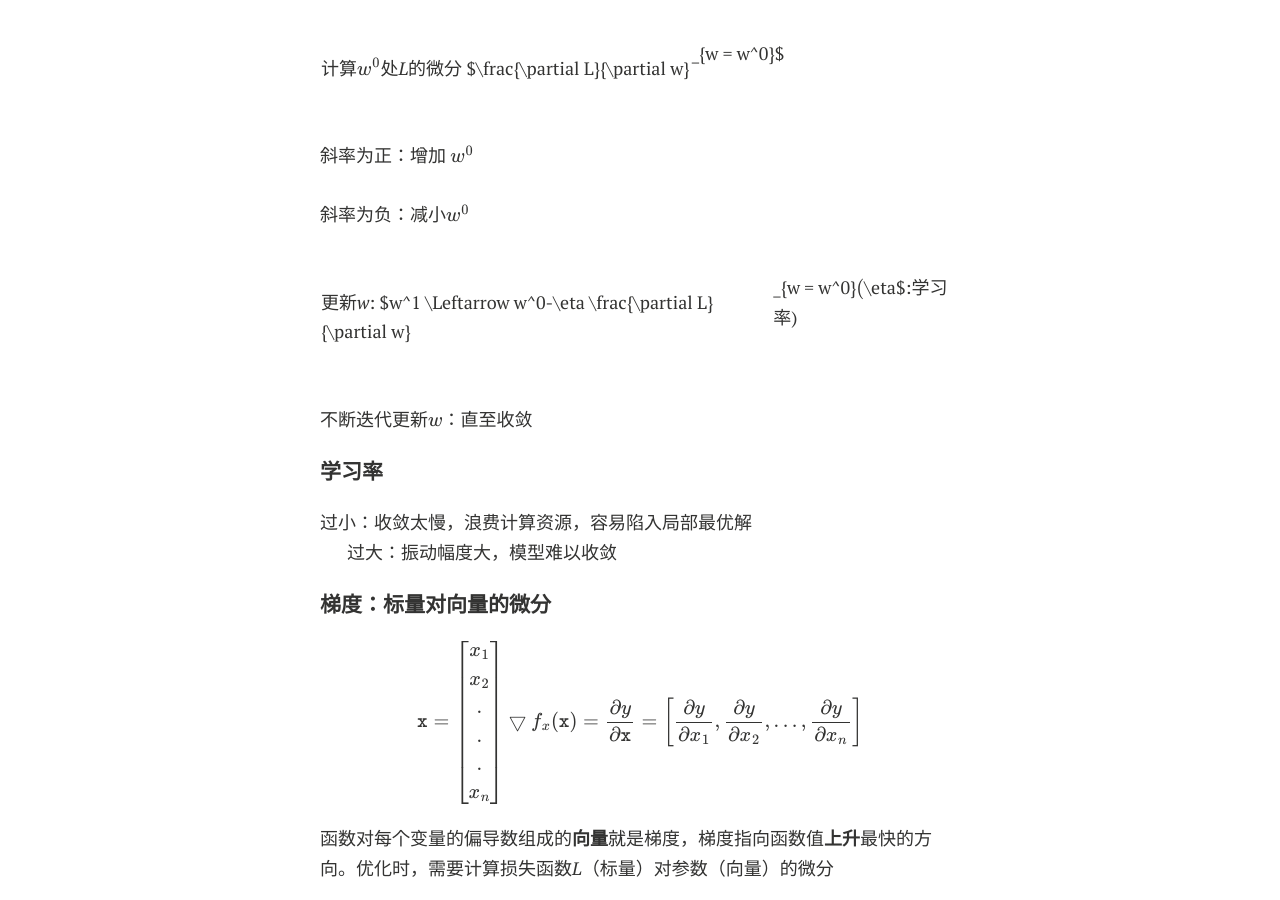
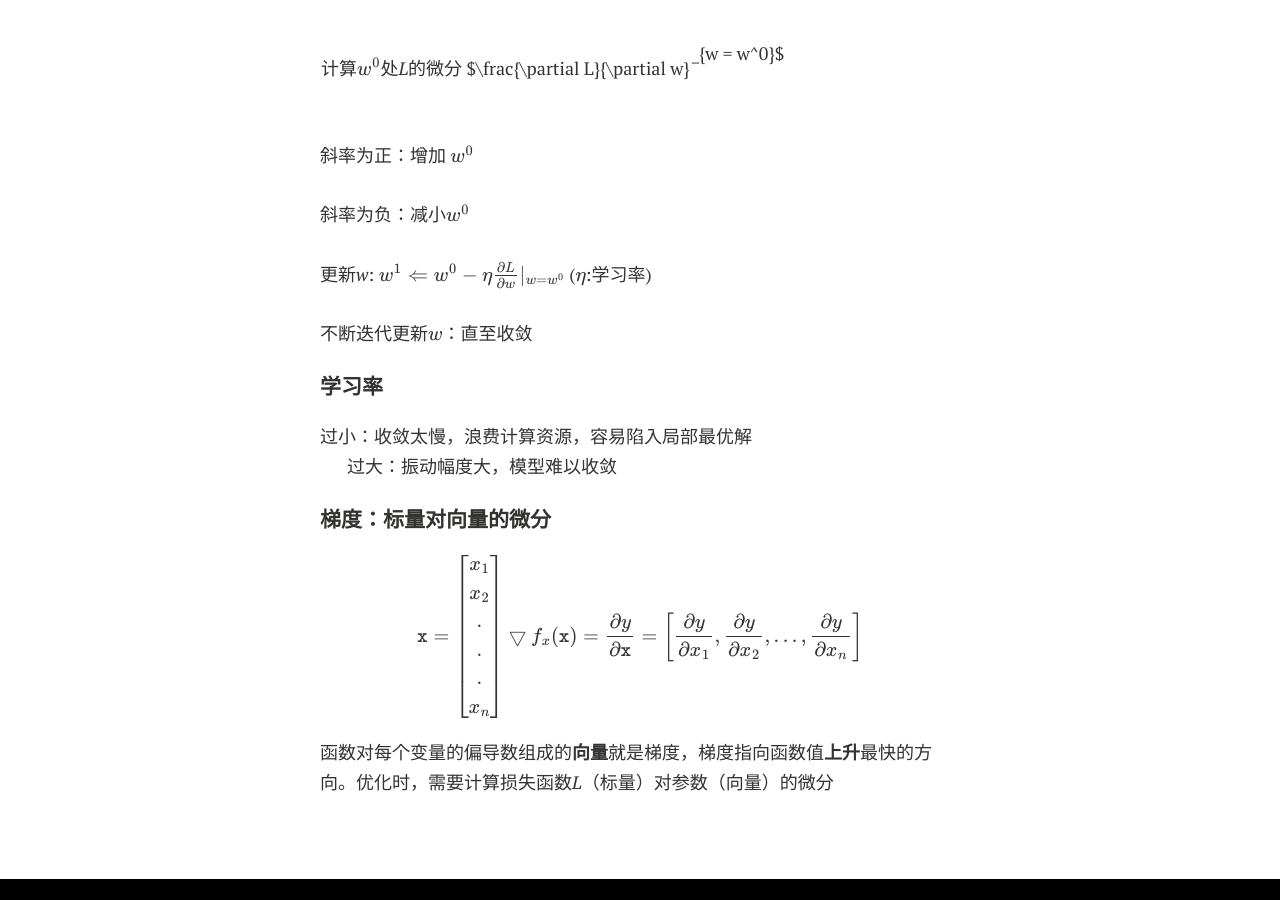
Before and after one commit to Qilu-Yuan/Qilu-Yuan.github.io, a Jekyll site: the page built from blogs/ML/LinearRegression.md, in a window 1280 px wide and 900 px high, scrolled down 3535 px. Built offline with Jekyll 4.4.1, drawn with Linux system fonts in a browser that asks for light colours; nearby versions of some CDN libraries; formulas are drawn with MathJax 3; comment, search, counter and statistics services are not loaded; a style sheet for code colours, icons or effects is not loaded.

```diff
--- a/blogs/ML/LinearRegression.md
+++ b/blogs/ML/LinearRegression.md
@@ -177,7 +177,11 @@ $$
 
 <br>斜率为负：减小$w^0$
 
-<br>更新*w*: $w^1 \Leftarrow w^0-\eta \frac{\partial L}{\partial w}|_{w = w^0}$ ($\eta$:学习率)
+<br>更新*w*:
+$$
+w^1 \Leftarrow w^0-\eta \frac{\partial L}{\partial w}|_{w = w^0}
+$$
+($\eta$:学习率)
 
 <br>不断迭代更新$w$：直至收敛
 
```
